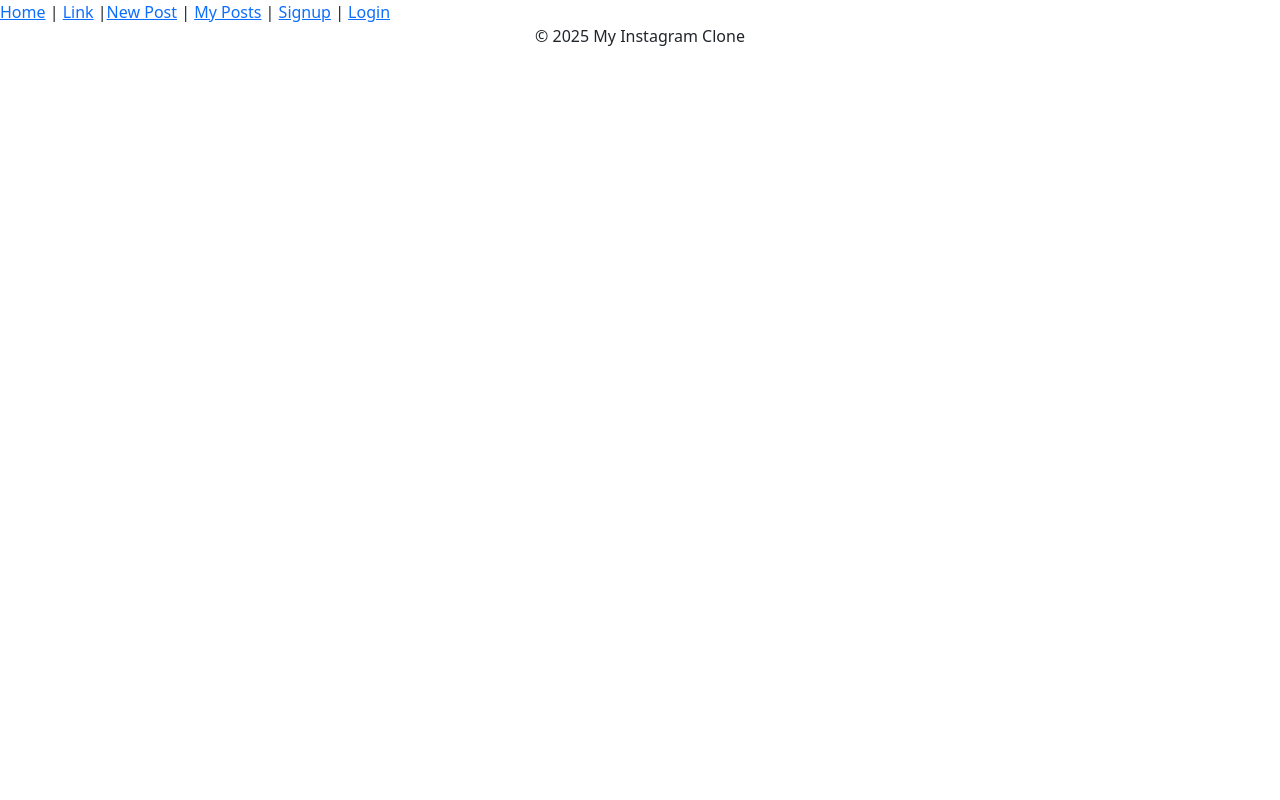
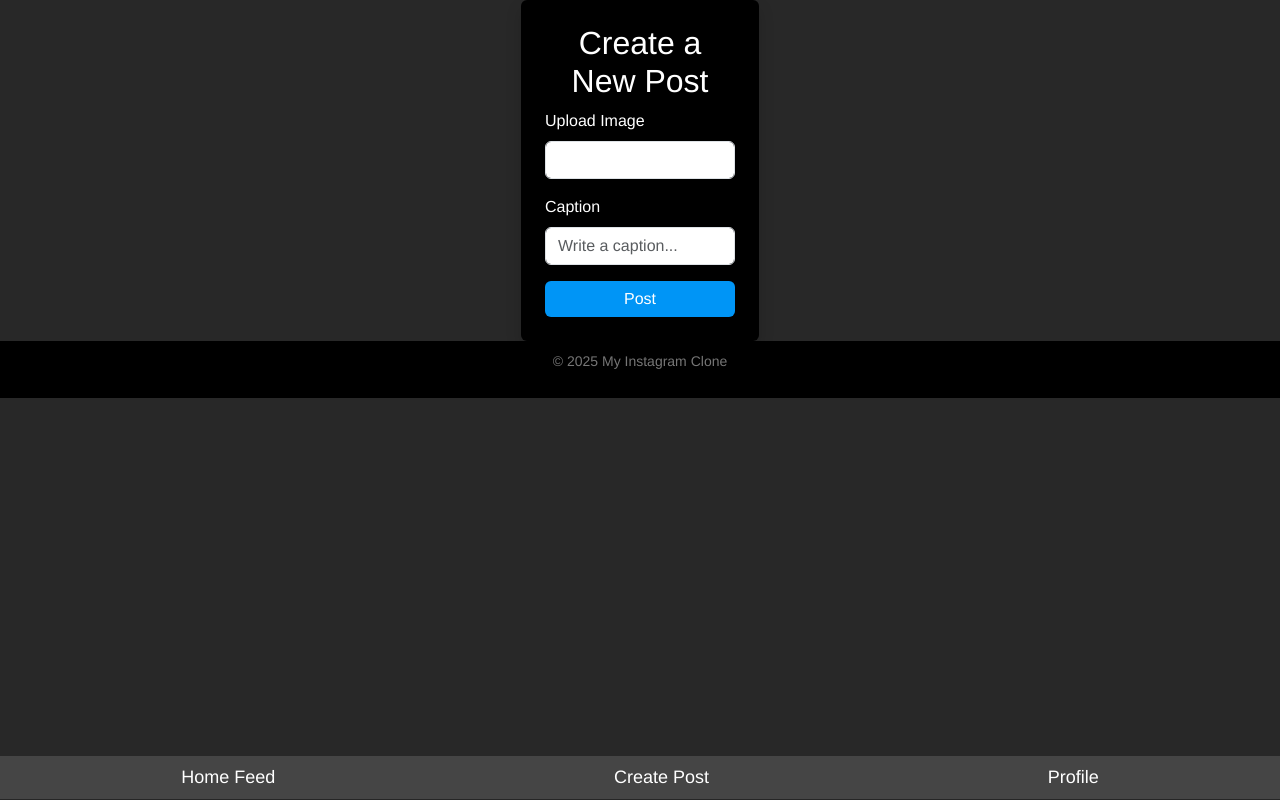
Before and after one commit to alejandroajuarez/instagram-frontend, a React (Vite) app: page /posts/new in a window 1280 px wide. Built offline with nearby package versions, Linux system fonts and the light colour scheme.

Commit message:
add RESTful routes and authentication

```diff
--- a/src/App.css
+++ /dev/null
@@ -1,11 +0,0 @@
-html {
-  scroll-behavior: smooth;
-}
-
-.footer {
-  position: fixed;
-  bottom: 0;
-  width: 100%;
-  background-color: #f8f9fa;
-  padding: 10px 0;
-}
--- a/src/App.jsx
+++ b/src/App.jsx
@@ -1,19 +1,60 @@
 import axios from "axios";
+import { createBrowserRouter, RouterProvider, Outlet } from "react-router-dom";
 import { Header } from "./Header";
+import { Footer } from "./Footer";
+import { SignupPage } from "./SignupPage";
+import { LoginPage } from "./LoginPage";
 import { PostsPage } from "./PostsPage";
-import { Footer } from "./Footer";
+import { PostsNew } from "./PostsNew";
+import { LogoutLink } from "./LogoutLink";
 
 axios.defaults.baseURL = "http://localhost:3000";
-axios.defaults.withCredentials = true;
+
+// Function to handle logout and redirect
+const handleLogout = () => {
+  axios.delete("/logout").then(() => {
+    localStorage.removeItem("token");
+    window.location.href = "/login"; // Redirect to login page after logout
+  });
+};
+
+// React Router Setup
+const router = createBrowserRouter([
+  {
+    element: (
+      <div>
+        <Header />
+        <Outlet />
+        <Footer />
+      </div>
+    ),
+    children: [
+      {
+        path: "/",
+        element: <PostsPage />, // Home feed
+      },
+      {
+        path: "/signup",
+        element: <SignupPage />,
+      },
+      {
+        path: "/login",
+        element: <LoginPage />,
+      },
+      {
+        path: "/posts/new",
+        element: <PostsNew />,
+      },
+      {
+        path: "/logout",
+        element: <LogoutLink onLogout={handleLogout} />,
+      },
+    ],
+  },
+]);
 
 function App() {
-  return (
-    <div>
-      <Header />
-      <PostsPage />
-      <Footer />
-    </div>
-  )
+  return <RouterProvider router={router} />;
 }
 
 export default App;
--- a/src/Header.jsx
+++ b/src/Header.jsx
@@ -1,9 +1,20 @@
+import { Nav } from "react-bootstrap";
+import { Link } from "react-router-dom";
+
 export function Header() {
   return (
-    <header>
-      <nav>
-        <a href="/">Home</a> | <a href="#">Link</a> |<a href="/orders/new">New Post</a>  | <a href="/orders">My Posts</a> | <a href="/signup">Signup</a> | <a href="/login">Login</a>
-      </nav>
-    </header>
-  )
+    <nav className="navbar fixed-bottom navbar-dark bg-black">
+      <div className="container-fluid d-flex justify-content-around">
+        <Nav.Link as={Link} to="/" className="nav-icon">
+          Home Feed
+        </Nav.Link>
+        <Nav.Link as={Link} to="/posts/new" className="nav-icon">
+          Create Post
+        </Nav.Link>
+        <Nav.Link as={Link} to="/login" className="nav-icon">
+          Profile
+        </Nav.Link>
+      </div>
+    </nav>
+  );
 }
--- a/src/PostsIndex.jsx
+++ b/src/PostsIndex.jsx
@@ -0,0 +1,27 @@
+export function PostsIndex({ posts }) {
+  console.log(posts);
+
+  return (
+    <div id="posts-index" className="d-flex flex-column align-items-center">
+      <h1>Your Feed</h1>
+      <div className="row w-100 d-flex justify-content-center">
+        {posts.map((post) => (
+          <div key={post.id} className="col-12 d-flex justify-content-center mb-4">
+            <div className="card shadow" style={{ width: "90%", maxWidth: "500px" }}>
+              <img
+                src={post.image_url}
+                className="card-img-top"
+                alt="Post Image"
+                style={{ width: "100%", height: "auto", objectFit: "cover" }}
+              />
+              <div className="card-body">
+                <h5 className="card-title">{post.user?.name || "Unknown User"}</h5>
+                <p className="card-text">{post.caption}</p>
+              </div>
+            </div>
+          </div>
+        ))}
+      </div>
+    </div>
+  );
+}
--- a/src/PostsNew.jsx
+++ b/src/PostsNew.jsx
@@ -0,0 +1,39 @@
+import axios from 'axios';
+import { Container, Form, Button, Card } from 'react-bootstrap';
+
+export function PostsNew() {
+  const handleCreate = (event) => {
+    event.preventDefault();
+    console.log("Creating a new post...");
+
+    const params = new FormData(event.target);
+
+    axios.post("http://localhost:3000/posts.json", params)
+      .then((response) => {
+        console.log("Post created:", response.data);
+        window.location.href = '/'; // Redirect to home or feed after posting
+      })
+      .catch(error => {
+        console.error("Error creating post:", error);
+      });
+  };
+
+  return (
+    <Container className="d-flex justify-content-center">
+      <Card className="p-4 shadow w-50">
+        <h2 className="text-center">Create a New Post</h2>
+        <Form onSubmit={handleCreate}>
+          <Form.Group className="mb-3">
+            <Form.Label>Upload Image</Form.Label>
+            <Form.Control type="text" name="image_url" required />
+          </Form.Group>
+          <Form.Group className="mb-3">
+            <Form.Label>Caption</Form.Label>
+            <Form.Control name="caption" type="text" placeholder="Write a caption..." required />
+          </Form.Group>
+          <Button variant="primary" type="submit" className="w-100">Post</Button>
+        </Form>
+      </Card>
+    </Container>
+  );
+}
--- a/src/PostsPage.jsx
+++ b/src/PostsPage.jsx
@@ -1,15 +1,26 @@
 import axios from "axios"
-import { useState, useEffect } from "react";
+import { useState, useEffect } from "react"
+import { PostsIndex } from "./PostsIndex"
+// import { PostsShow } from "./PostsShow"
 
 export function PostsPage() {
   const [posts, setPosts] = useState([]);
-  const [isPostsShowVisible, setIsPostsShowVisible] = useState(false);
-  const [currentPosts, setCurrentPosts] = useState({});
+
+  const getPosts = () => {
+    console.log('Getting Posts')
+    axios.get("http://localhost:3000/posts.json").then(response => {
+      console.log(response.data)
+      setPosts(response.data)
+    })
+  }
+
+  useEffect(getPosts, [])
 
 
   return (
     <main>
-
+      <PostsIndex posts={posts} />
+      {/* <PostsShow posts={post} /> */}
     </main>
   )
 }
--- a/src/index.css
+++ b/src/index.css
@@ -0,0 +1,90 @@
+/* Dark mode background and text */
+body {
+  background-color: #282828;
+  color: #fff;
+  font-family: "Helvetica Neue", Arial, sans-serif;
+}
+
+/* Centered container */
+.container {
+  max-width: 500px;
+  margin: auto;
+}
+
+/* Navbar (Instagram style) */
+.navbar {
+  background-color: #454545 !important;
+  border-bottom: 1px solid #262626;
+}
+
+.navbar-brand {
+  color: #fff !important;
+  font-size: 22px;
+  font-weight: bold;
+}
+
+.nav-link {
+  color: #fff !important;
+  font-size: 18px;
+}
+
+/* Cards for posts */
+.card {
+  background-color: #000;
+  border: none;
+  color: #fff;
+}
+
+.card-header {
+  background: none;
+  border-bottom: none;
+}
+
+.card-body {
+  padding: 10px;
+}
+
+.card img {
+  width: 100%;
+  height: auto;
+  object-fit: cover;
+  border-radius: 5px;
+}
+
+/* Buttons (Like Instagram style) */
+.btn-primary {
+  background-color: #0095f6;
+  border: none;
+}
+
+.btn-primary:hover {
+  background-color: #0077cc;
+}
+
+.btn-danger {
+  background-color: #ed4956;
+  border: none;
+}
+
+.btn-danger:hover {
+  background-color: #d32f2f;
+}
+
+/* Post text styling */
+.card-title {
+  font-size: 14px;
+  font-weight: bold;
+}
+
+.card-text {
+  font-size: 14px;
+}
+
+/* Footer */
+.footer {
+  background-color: #000;
+  color: #777;
+  text-align: center;
+  padding: 10px;
+  font-size: 14px;
+}
```
Also changed, not shown: src/PostsShow.jsx (+19 -0 lines).
